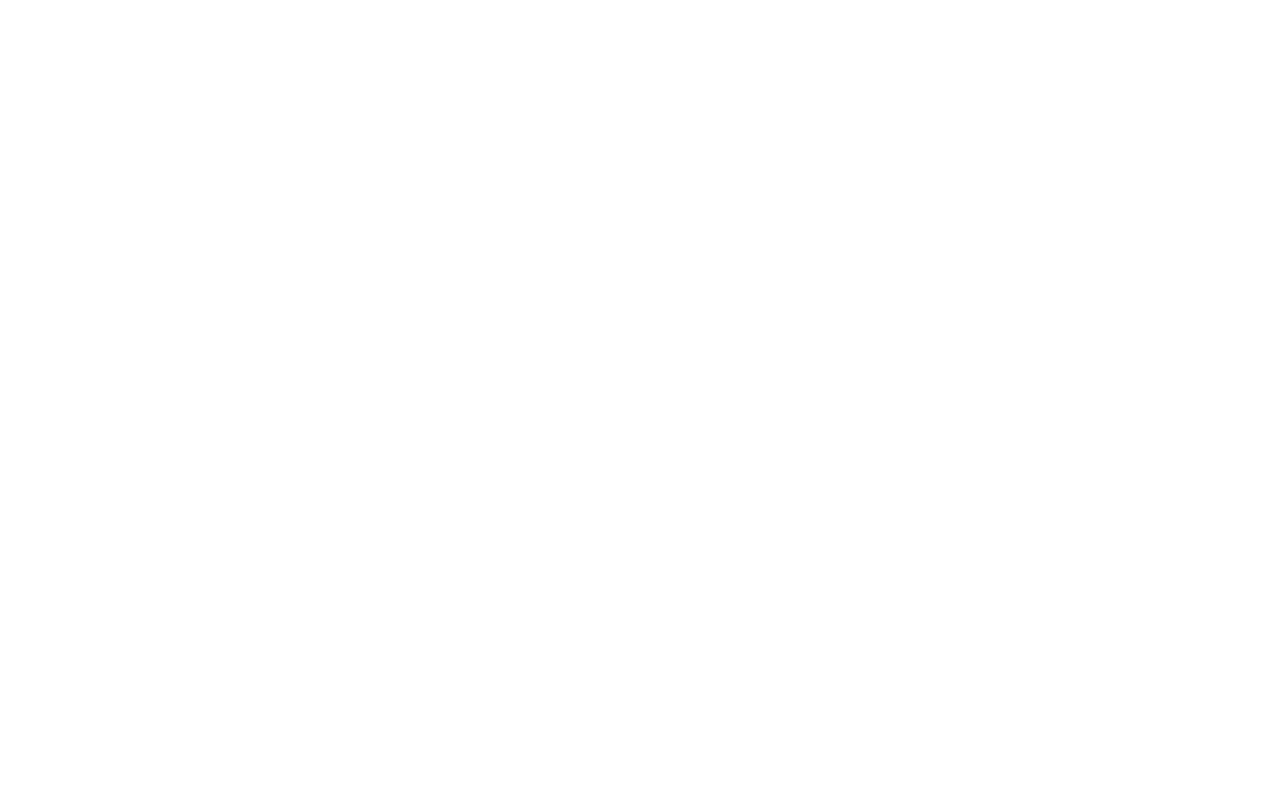
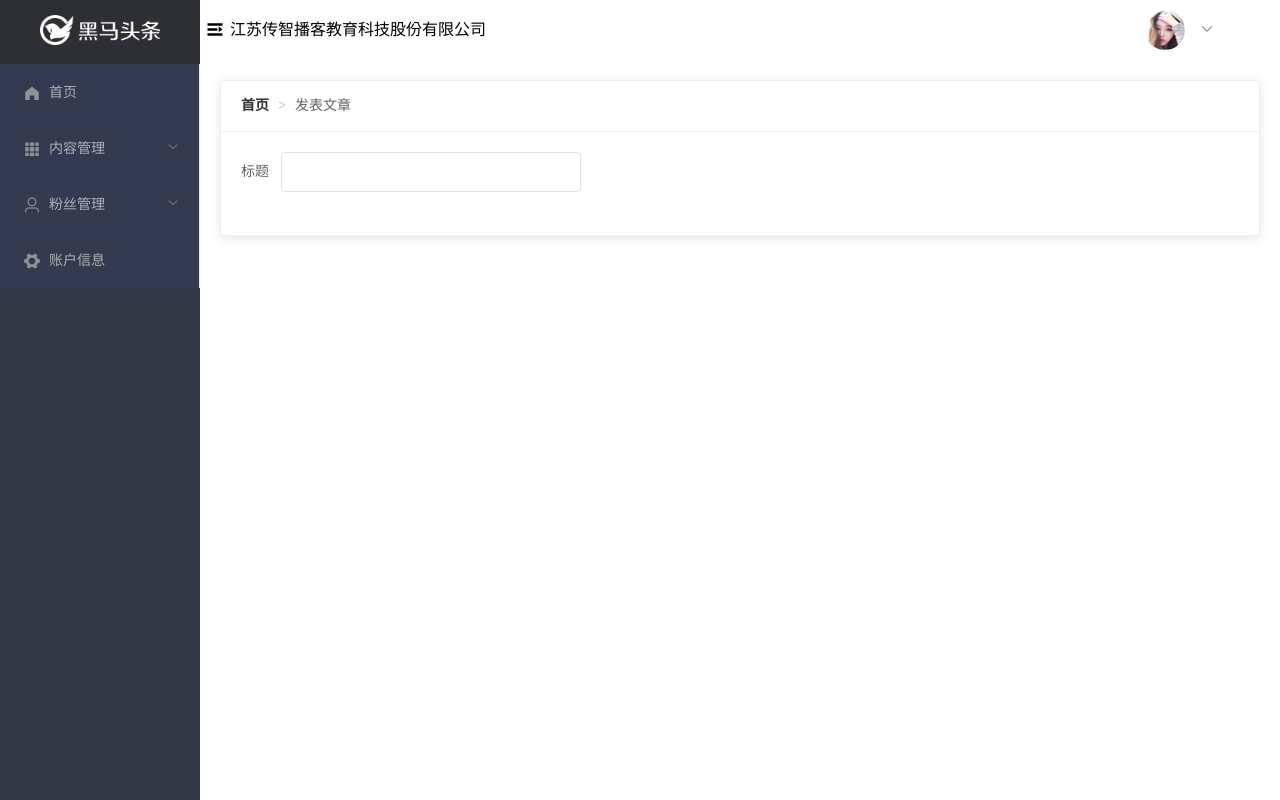
Before and after one commit to liulong55/81toutiao, a Vue app: page /home/publish in a window 1280 px wide. Built offline with nearby package versions, Linux system fonts and the light colour scheme; no server answers; sample sign-in values are in the browser's storage.

Commit message:
发表文章-新建页面-挂载路由

```diff
--- a/src/router.js
+++ b/src/router.js
@@ -39,6 +39,11 @@ export default new Router({
           path: '/home/articles',
           component: () => import('./views/articles/index.vue')
 
+        },
+        // 发表文章路由
+        {
+          path: '/home/publish',
+          component: () => import('./views/publish/index.vue')
         }
       ]
     }
--- /dev/null
+++ b/src/views/publish/index.vue
@@ -0,0 +1,22 @@
+<template>
+  <el-card>
+      <bread-crumb slot="header">
+         <template slot="title">发表文章</template>
+      </bread-crumb>
+      <el-form>
+          <el-form-item label="标题">
+            <el-input style="width:300px"></el-input>
+          </el-form-item>
+      </el-form>
+  </el-card>
+</template>
+
+<script>
+export default {
+
+}
+</script>
+
+<style>
+
+</style>
```
